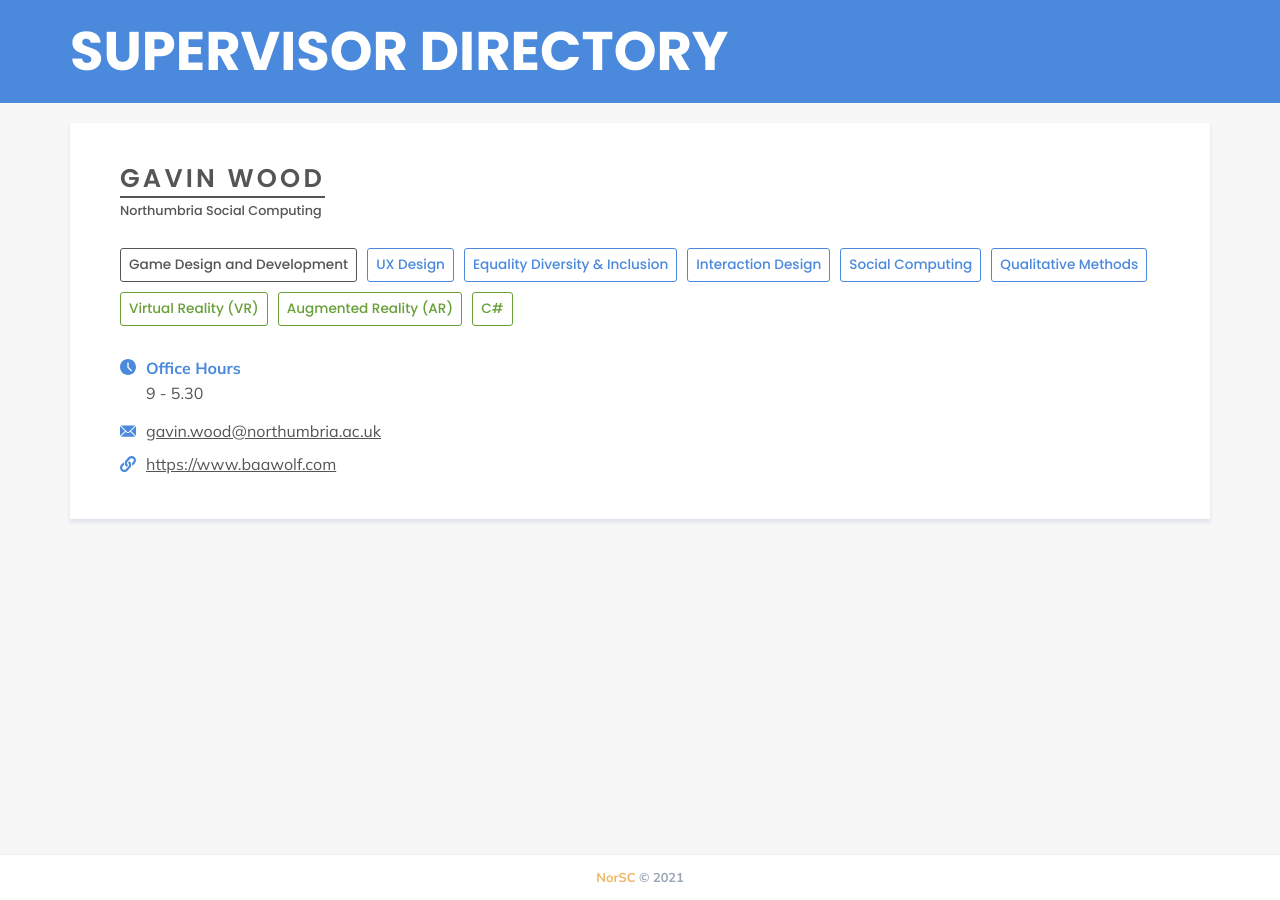
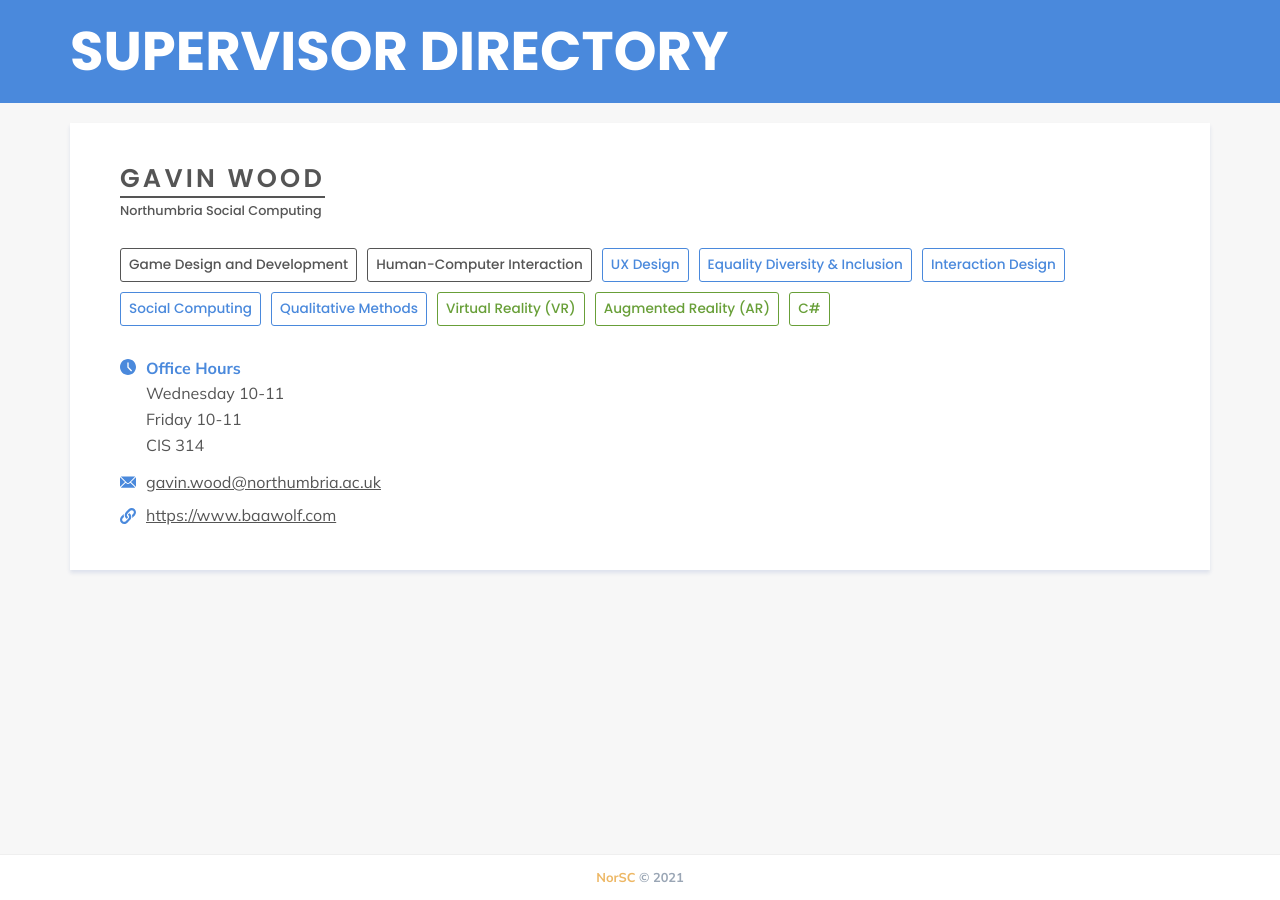
Before and after one commit to NorSC/supervisor-search, a Jekyll site: the page built from _supervisors/gavin-wood.md, in a window 1280 px wide. Built offline with Jekyll 4.4.1, drawn with Linux system fonts in a browser that asks for light colours; a script that is not in the unit is left out.

Commit message:
Update Supervisors “gavin-wood”

```diff
--- a/_supervisors/gavin-wood.md
+++ b/_supervisors/gavin-wood.md
@@ -6,10 +6,14 @@ available_msc: true
 available_phd: false
 email: gavin.wood@northumbria.ac.uk
 website: https://www.baawolf.com
-office_hours: 9 - 5.30
+office_hours: |-
+  Wednesday 10-11
+  Friday 10-11
+  CIS 314
 research_group: Northumbria Social Computing
 research_themes:
   - Game Design and Development
+  - Human-Computer Interaction
 additional_keywords:
   - UX Design
   - Equality Diversity & Inclusion
```
